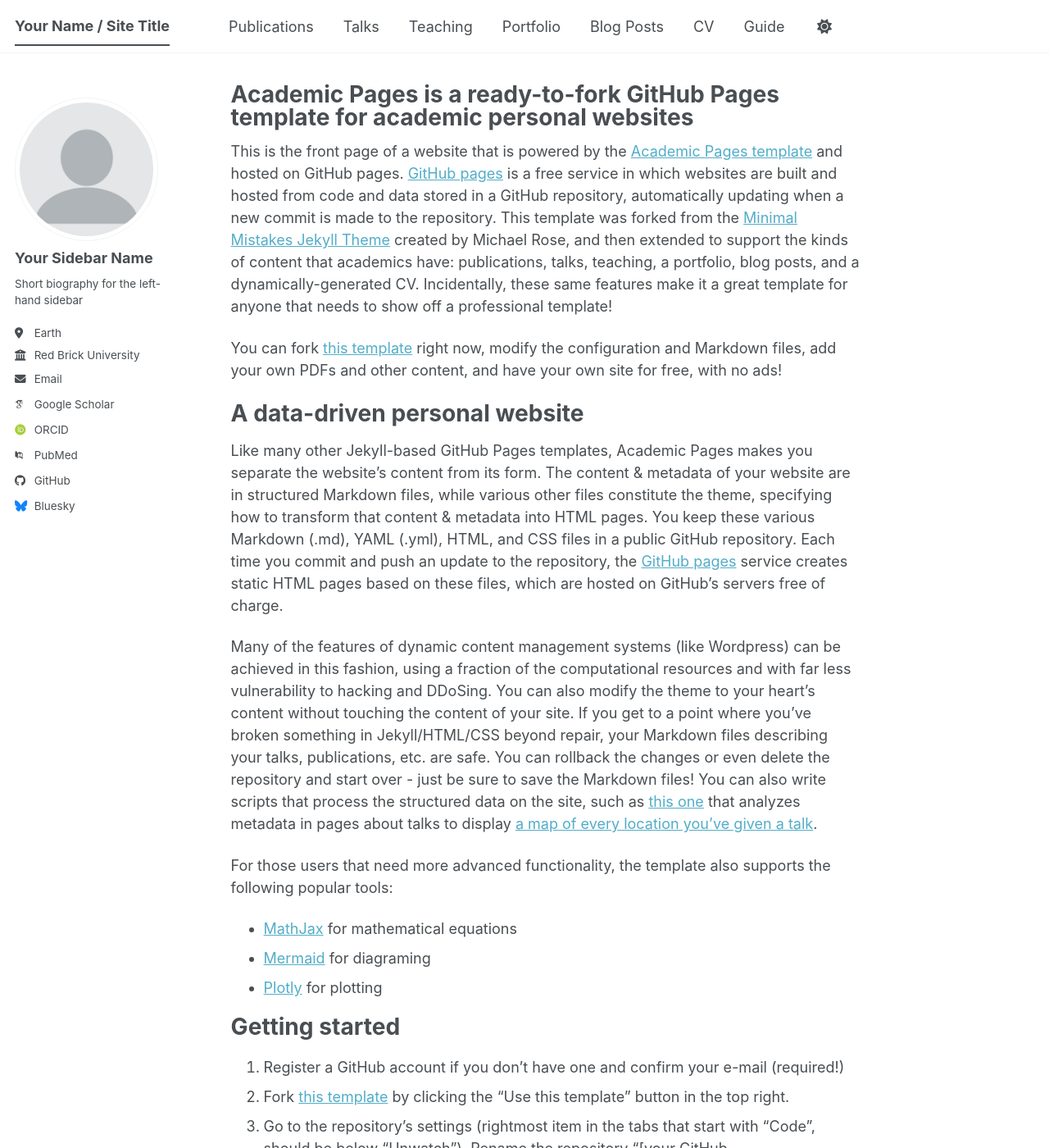
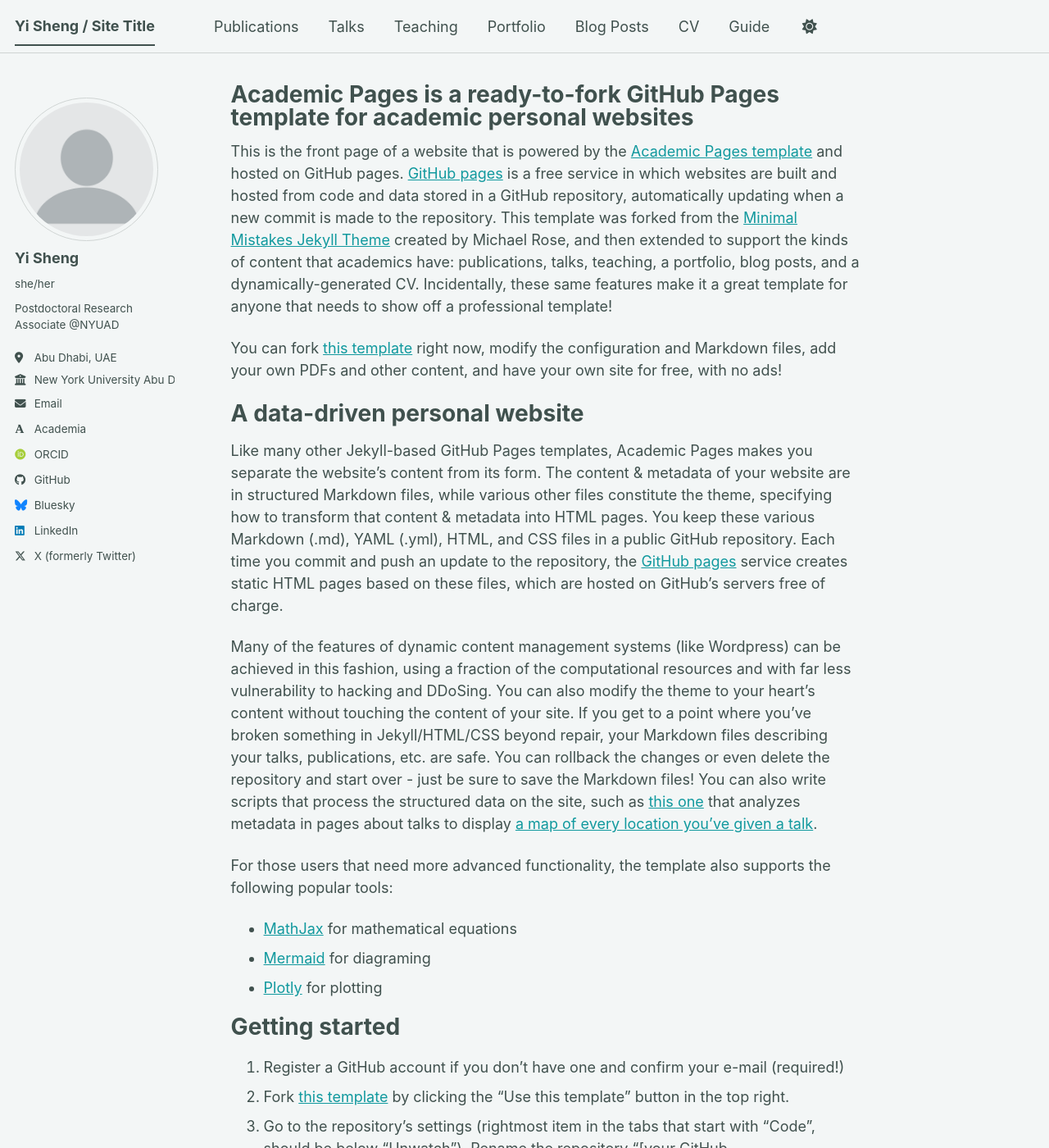
Before and after one commit to luckid2333/luckid2333.github.io, a Jekyll site: the page built from _pages/about.md, in a window 1280 px wide and 1400 px high. Shown: the whole window at 82% size. Built offline with Jekyll 4.4.1, drawn with Linux system fonts in a browser that asks for light colours; some web fonts are replaced; a script bundle is joined from its source files by our own code; library files that are not in the unit come from our copies; some of the changed text lies outside the part shown.

Commit message:
Update _config.yml

```diff
--- a/_config.yml
+++ b/_config.yml
@@ -8,15 +8,15 @@
 
 # Basic Site Settings
 locale                   : "en-US"
-site_theme               : "default" # The available themes options are "default", "air", "sunrise", "mint", "dirt" and "contrast"
-title                    : "Your Name / Site Title"
+site_theme               : "mint" # The available themes options are "default", "air", "sunrise", "mint", "dirt" and "contrast"
+title                    : "Yi Sheng / Site Title"
 title_separator          : "-"
-name                     : &name "Your Name"
+name                     : &name "Yi Sheng"
 description              : &description "Your Name's academic portfolio"   # Update this with a general description of your site, this is the default if not overridden by a page
-url                      : https://academicpages.github.io # The base hostname & protocol for your site e.g. "https://[your GitHub username].github.io",
+url                      : https://luckid2333.github.io # The base hostname & protocol for your site e.g. "https://[your GitHub username].github.io",
                                                            # or if you already have some other page hosted on Github then use "https://[your GitHub username].github.io/[Your Repo Name]"
 baseurl                  : "" # the subpath of your site, e.g. "/blog"
-repository               : "academicpages/academicpages.github.io"
+repository               : "luckid2333/luckid2333.github.io"
 
 # Site Author - The following control what appear as part of the author content on the side bar.
 #               If a field is blank the icon and link will not appear, otherwise it will be shown.
@@ -24,24 +24,24 @@ repository               : "academicpages/academicpages.github.io"
 author:
   # Biographic information
   avatar           : "profile.png"
-  name             : "Your Sidebar Name"
-  pronouns         : # example: "she/her"
-  bio              : "Short biography for the left-hand sidebar"
-  location         : "Earth"
-  employer         : "Red Brick University"
+  name             : "Yi Sheng"
+  pronouns         : "she/her"
+  bio              : "Postdoctoral Research Associate @NYUAD"
+  location         : "Abu Dhabi, UAE"
+  employer         : "New York University Abu Dhabi"
   uri              : # URL
-  email            : "none@example.org"
+  email            : "y.sheng@nyu.edu"
 
   # Academic websites
-  academia         : # URL
+  academia         : "https://sites.google.com/nyu.edu/ysheng"
   arxiv            : # URL - Update with the correct link to your profile
-  googlescholar    : "https://scholar.google.com/citations?user=PS_CX0AAAAAJ"
+  googlescholar    : # "https://scholar.google.com/citations?user=PS_CX0AAAAAJ"
   inspire-hep      : # URL
   impactstory      : # URL
-  orcid            : "https://orcid.org/yourorcidurl"
+  orcid            : "https://orcid.org/0000-0001-5471-3952"
   semantic         : # URL
   ssrn             : # URL
-  pubmed           : "https://www.ncbi.nlm.nih.gov/pubmed/?term=john+snow"
+  pubmed           : # "https://www.ncbi.nlm.nih.gov/pubmed/?term=john+snow"
   researchgate     : # URL
   scopus           : # URL
   zotero           : # URL
@@ -51,7 +51,7 @@ author:
   bitbucket        : # Username - Update with your username on the site
   codepen          : # Username
   dribbble         : # Username
-  github           : "academicpages"
+  github           : "luckid2333"
   kaggle           : # Username
   stackoverflow    : # User number or user number and name (i.e., use "1" or "1/jeff-atwood")
 
@@ -66,7 +66,7 @@ author:
   keybase          : # Username
   instagram        : # Username
   lastfm           : # Username
-  linkedin         : # Username
+  linkedin         : "shaeleesheng"
   mastodon         : # URL
   medium           : # URL
   pinterest        : # Username
@@ -74,7 +74,7 @@ author:
   steam            : # Username
   telegram         : # URL
   tumblr           : # Username
-  twitter          : # Username for X / Twitter
+  twitter          : "@yisheng2333"
   vine             : # Username
   weibo            : # Username
   wikipedia        : # Username
```
